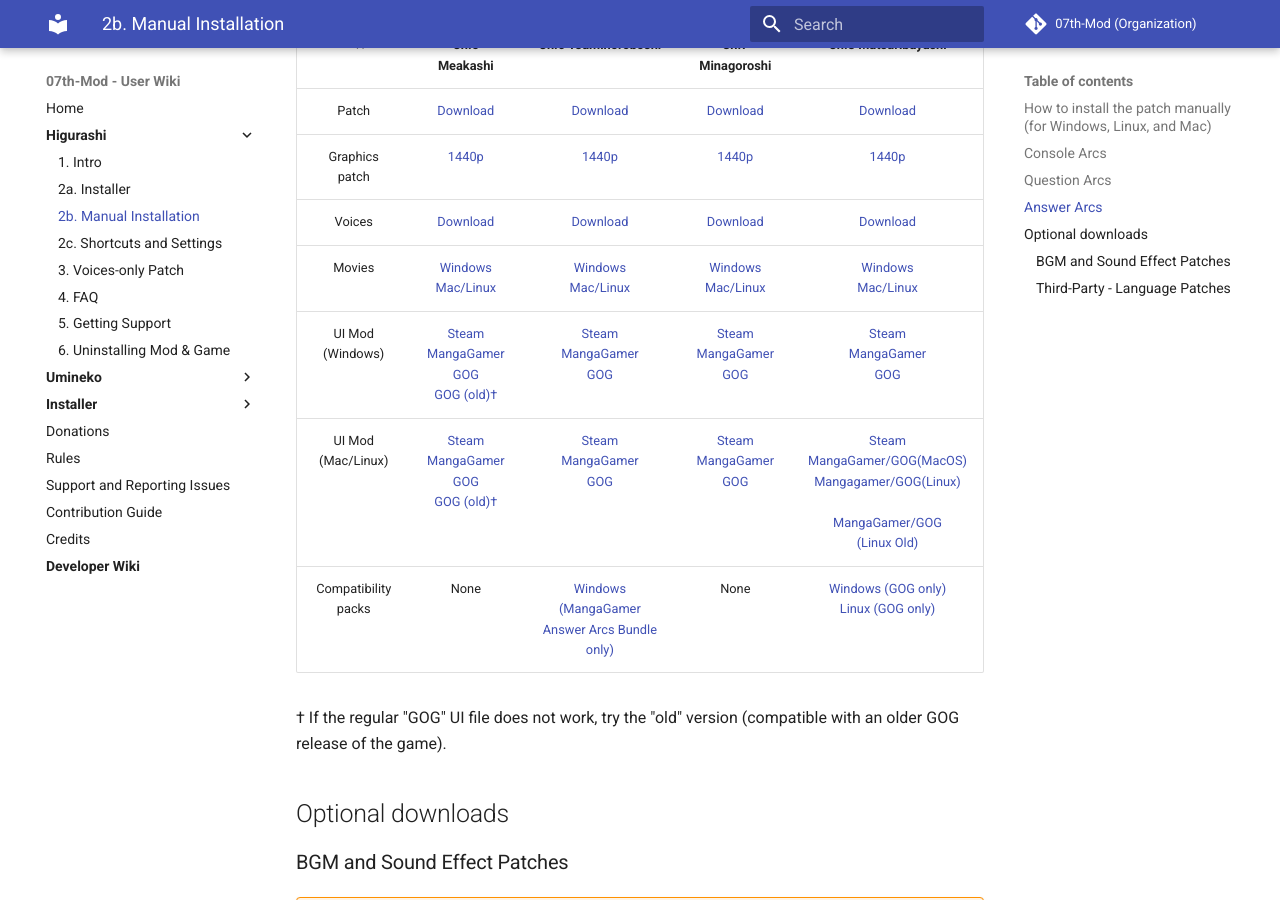
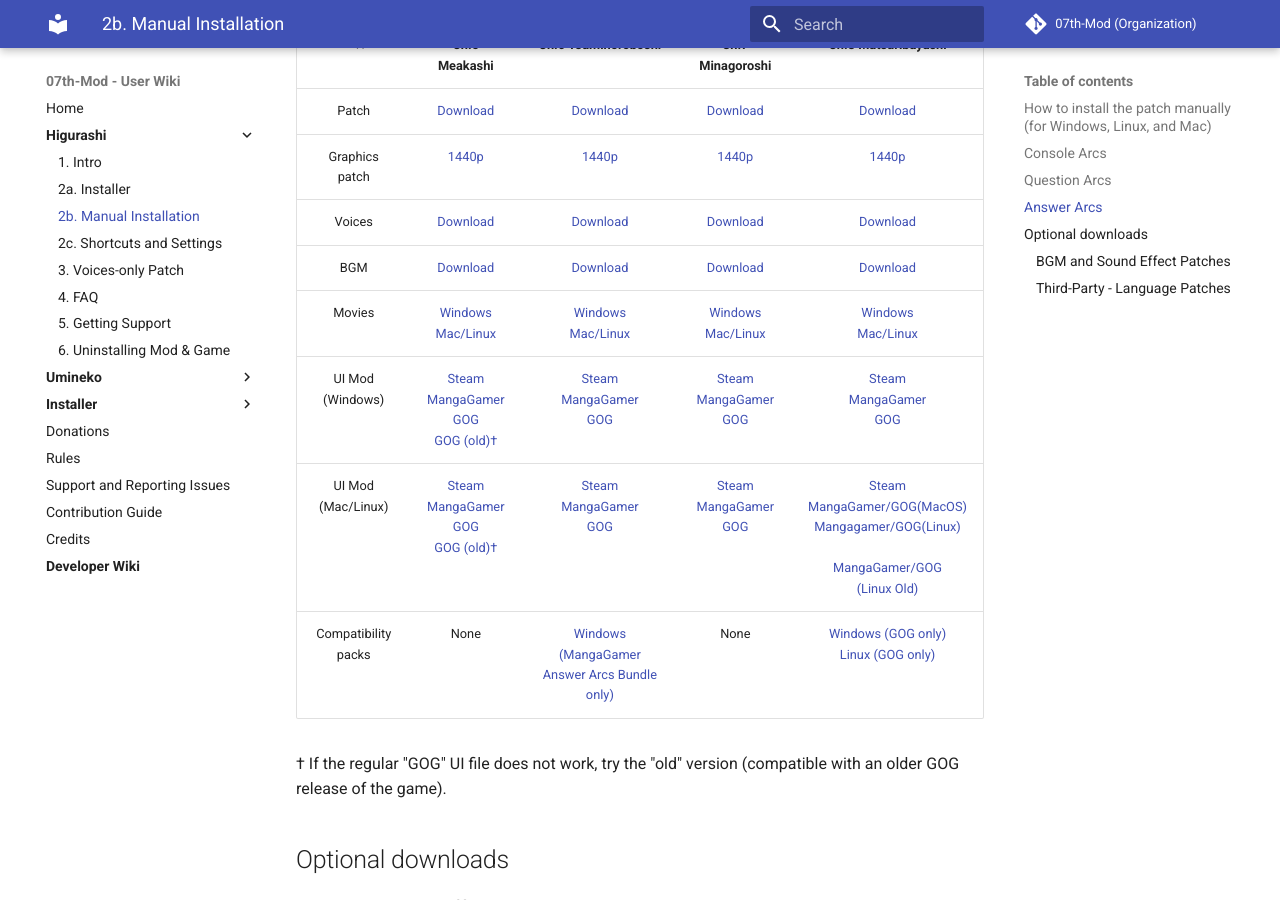
Before and after one commit to 07th-mod/wiki, an MkDocs documentation site: the page built from docs/Higurashi/Manual-Installation.md, in a window 1280 px wide and 900 px high, scrolled down 3677 px. Built offline with MkDocs 1.6.1 and Material for MkDocs 9.7.7, drawn with Linux system fonts in a browser that asks for light colours.

Commit message:
add BGM roll

```diff
--- a/docs/Higurashi/Manual-Installation.md
+++ b/docs/Higurashi/Manual-Installation.md
@@ -195,6 +195,13 @@
 <td style="text-align: center;"><a href="https://07th-mod.com/rikachama/voice/Minagoroshi-Voices.7z">Download</a></td>
 <td style="text-align: center;"><a href="https://07th-mod.com/rikachama/voice/Matsuribayashi-Voices.7z">Download</a></td>
 </tr>
+<tr class="even">
+<td style="text-align: center;">BGM</td>
+<td style="text-align: center;"><a href="https://07th-mod.com/rikachama/audio/Meakashi-BGM.7z">Download</a></td>
+<td style="text-align: center;"><a href="https://07th-mod.com/rikachama/audio/Tsumihoroboshi-BGM.7z">Download</a></td>
+<td style="text-align: center;"><a href="https://07th-mod.com/rikachama/audio/Minagoroshi-BGM.7z">Download</a></td>
+<td style="text-align: center;"><a href="https://07th-mod.com/rikachama/audio/Matsuribayashi-BGM.7z">Download</a></td>
+</tr>
 <tr class="odd">
 <td style="text-align: center;">Movies</td>
 <td style="text-align: center;"><a href="https://07th-mod.com/rikachama/video/Meakashi-Movie.7z">Windows</a><br><a href="https://07th-mod.com/rikachama/video/Meakashi-Movie_UNIX.7z">Mac/Linux</a></td>
```
